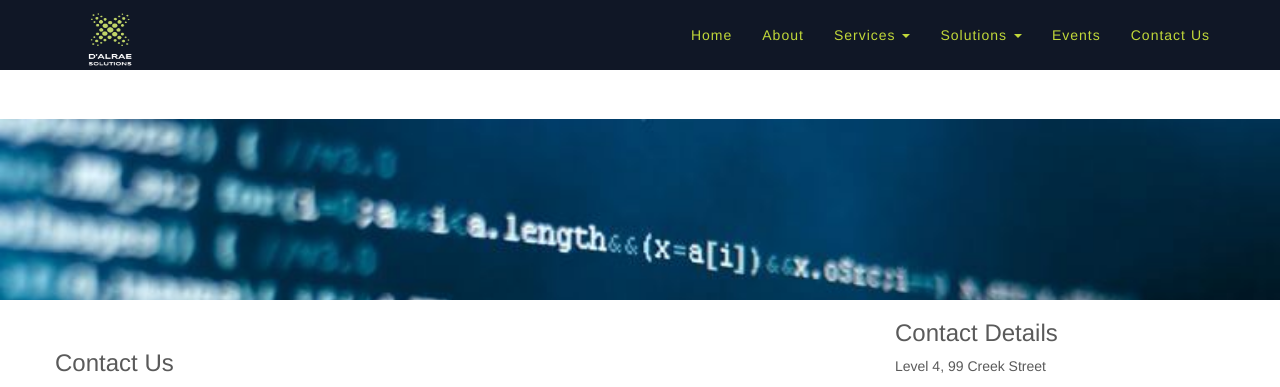
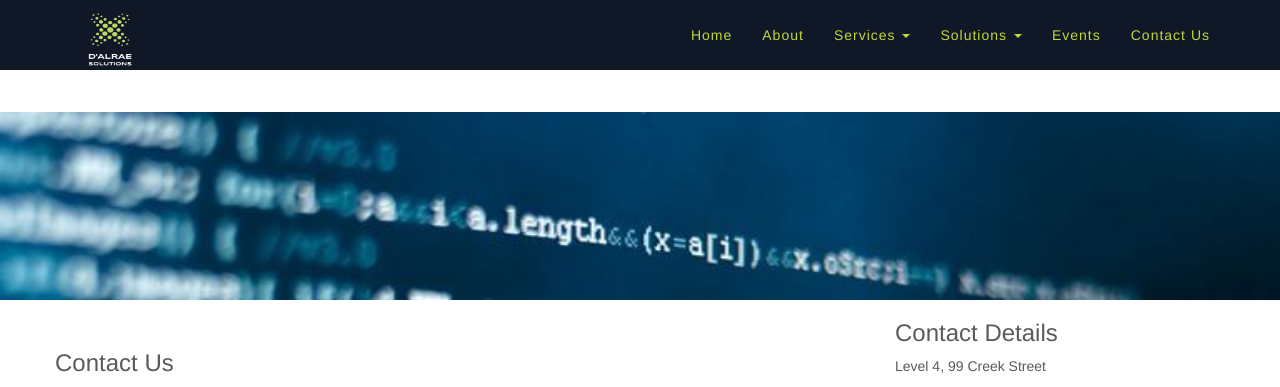
Before and after one commit to timhobbs4/Website, a PHP site: page /contact.html in a window 1280 px wide. Shown: the top 387 px of the page. Run offline with PHP 8.4, Linux system fonts and the light colour scheme; some libraries are stand-ins or nearby versions.

Commit message:
Update custom.css

```diff
--- a/css/custom.css
+++ b/css/custom.css
@@ -20,7 +20,7 @@ body{padding-bottom: 0px;}
 .col-md-8{font-size: 20px;}
 .tab {margin-left: 40px;flex-wrap:all;text-align: justify;}
 #footer{background-color: #dedede;}
-.parallax {background-image: url("../images/placeholder image.jpg");min-height: 300px;background-attachment: fixed;background-position: 0% -16%;background-repeat: no-repeat;background-size: cover;}
+.parallax {background-image: url("../images/placeholder image.jpg");min-height: 300px;background-attachment: fixed;background-position: 0% -15%;background-repeat: no-repeat;background-size: cover;}
 #form_container{margin-top: 30px;}
 #consulting_picture{object-fit: cover;max-width: 500px;height: 480px;margin-left: 20px;}
 .carousel-inner .item{-webkit-background-size: cover;-moz-background-size: cover;-o-background-size: cover;background-size: cover;-webkit-background-position: center;-moz-background-position: center;-o-background-position: center;background-position: center;-webkit-background-attachment: fixed;-moz-background-attachment: fixed;-o-background-attachment: fixed;background-attachment: fixed;}
```
